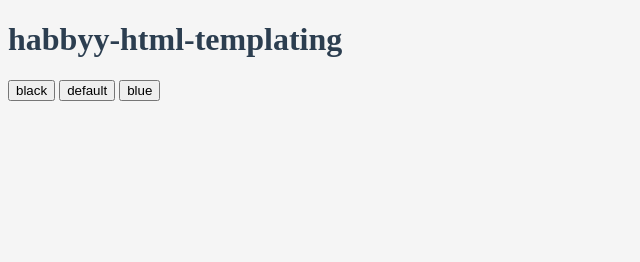
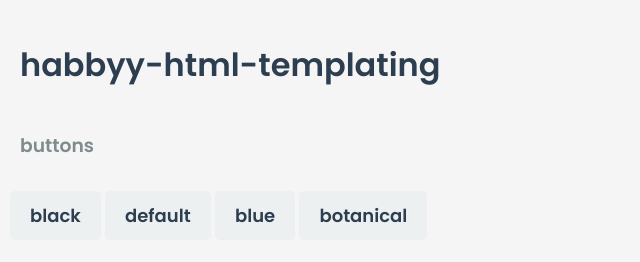
Before and after one commit to Luquor/habbyy-html-templating, a plain HTML site: page index.html in a window 1280 px wide. Shown: the whole page, without its empty margins (0-640 px from the left). Drawn offline with Linux system fonts and the light colour scheme.

Commit message:
add: buttons styles
I made the buttons styles and added the fonts

```diff
--- a/index.html
+++ b/index.html
@@ -7,14 +7,20 @@
     <link rel="stylesheet" href="./static/themes/default.css">
     <link rel="stylesheet" href="./static/styles/main.css">
 
+    <link rel="preconnect" href="https://fonts.googleapis.com">
+    <link rel="preconnect" href="https://fonts.gstatic.com" crossorigin>
+    <link href="https://fonts.googleapis.com/css2?family=Poppins:wght@300;400;600&display=swap" rel="stylesheet">
+
     <title>habbyy-html-templating</title>
 </head>
 <body>
 
     <h1>habbyy-html-templating</h1>
+    <h3>buttons</h3>
     <button onclick="changeTheme('black')">black</button>
     <button onclick="changeTheme('default')">default</button>
     <button onclick="changeTheme('blue')">blue</button>
+    <button onclick="changeTheme('green')">botanical</button>
 
     <script>
         function changeTheme(theme) {
--- a/static/styles/main.css
+++ b/static/styles/main.css
@@ -1,4 +1,33 @@
+* {
+    padding: 10px;
+    font-family: 'Poppins', sans-serif;
+}
+
 body {
+    margin: 0;
+    padding: 0;
     background-color: var(--bg-color);
     color: var(--text-color);
 }
+
+h3 {
+    color: var(--sub-color);
+}
+
+button {
+    margin: 2px 0;
+    padding: 0.5em 1em;
+    border: none;
+    border: solid 2px transparent;
+    border-radius: 5px;
+    font-weight: bold;
+    font-size: large;
+    background-color: var(--sub-alt-color);
+    color: var(--text-color);
+    cursor: pointer;
+}
+
+button:hover  {
+    background-color: var(--main-color);
+    color: var(--sub-alt-color);
+}
```
